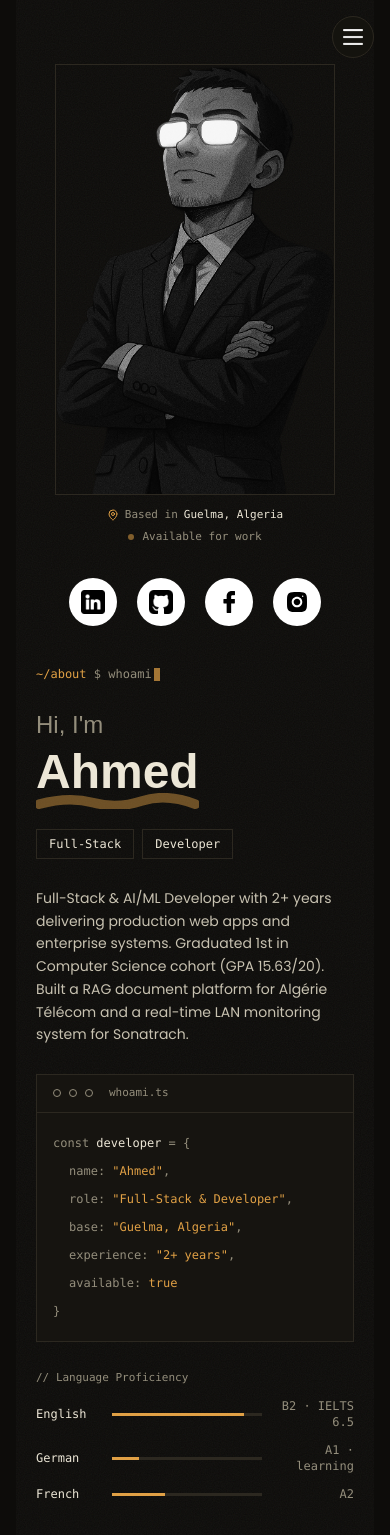
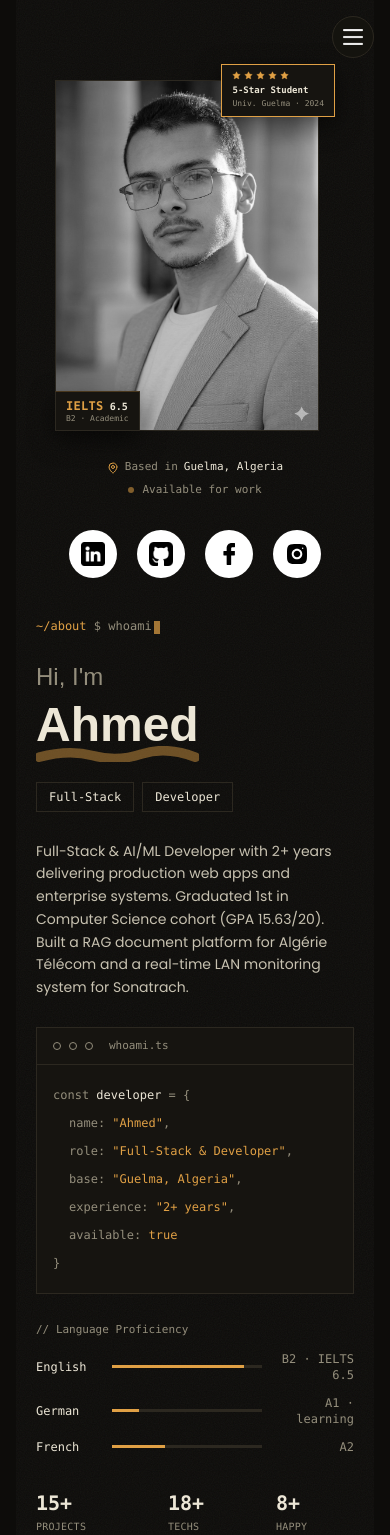
Before and after one commit to 0ahmed0ghoul/GA-Portfolio, a React (Vite) app: page / in a window 390 px wide. Shown: the top 1535 px of the page. Built offline with nearby package versions, Linux system fonts and the light colour scheme; a web font is replaced by a local one.

Commit message:
added badges

```diff
--- a/src/sections/_AboutMe.jsx
+++ b/src/sections/_AboutMe.jsx
@@ -1,7 +1,7 @@
 import { useTranslation } from "react-i18next";
 import { useState, useEffect, useRef } from "react";
 import { socialMedia, statistics } from "../constants";
-import { me } from "../assets/images";
+import me from "../assets/images/me.jpg";
 import {
   motion,
   useInView,
@@ -10,63 +10,66 @@ import {
 } from "framer-motion";
 import { ArrowRight, MapPin } from "lucide-react";
 
-/**
- * Type system
- * — Headline (name) → "Space Grotesk"
- * — Everything else (labels, code, data) → "JetBrains Mono"
- * Make sure both are registered globally, e.g. in tailwind.config.js:
- *   fontFamily: {
- *     display: ["Space Grotesk", "sans-serif"],
- *     mono: ["JetBrains Mono", "monospace"],
- *   }
- *
- * Translation keys this file needs that may not exist yet:
- *   about.french        →  "French" / "Français"
- *   about.french_level  →  e.g. "A2"
- * (Swapped out "portuguese" for "french" to match the real language set —
- * English / German / French. Drop the old portuguese keys if unused elsewhere.)
- *
- * No longer imported: the `down` and `experience` icon assets, and `Button`
- * from ../components — the CTA and badges now reuse the same icon family
- * (lucide) for visual consistency. The asset files themselves are untouched.
- */
+const INK     = "#0d0c0a";
+const SURFACE = "#161410";
+const BORDER  = "#2c2820";
+const PAPER   = "#ece6d6";
+const BODY    = "#c8c2b1";
+const ASH     = "#948e7c";
+const AMBER   = "#e0a045";
 
-const INK = "#0d0c0a"; // background
-const SURFACE = "#161410"; // panel fill
-const BORDER = "#2c2820"; // hairline
-const PAPER = "#ece6d6"; // primary text
-const BODY = "#c8c2b1"; // paragraph text
-const ASH = "#948e7c"; // secondary / labels
-const AMBER = "#e0a045"; // single accent
-
-// Only this literal command string is typed character-by-character — it's
-// terminal syntax, not translated copy, so it's safe to animate regardless
-// of the active locale or text direction.
 const TypedPrompt = ({ text, active, speed = 40, onDone }) => {
   const [shown, setShown] = useState("");
-
   useEffect(() => {
     if (!active) return undefined;
     let i = 0;
     const id = setInterval(() => {
       i += 1;
       setShown(text.slice(0, i));
-      if (i >= text.length) {
-        clearInterval(id);
-        onDone?.();
-      }
+      if (i >= text.length) { clearInterval(id); onDone?.(); }
     }, speed);
     return () => clearInterval(id);
   }, [active, text, speed]);
-
   return <>{shown}</>;
 };
+
+// ── Reusable star row ────────────────────────────────────────────────────────
+const Stars = ({ n = 5 }) => (
+  <div className="flex items-center gap-[3px]">
+    {Array.from({ length: n }).map((_, i) => (
+      <svg key={i} width="9" height="9" viewBox="0 0 24 24" aria-hidden="true">
+        <polygon
+          points="12,2 15.09,8.26 22,9.27 17,14.14 18.18,21.02 12,17.77 5.82,21.02 7,14.14 2,9.27 8.91,8.26"
+          fill={AMBER}
+          stroke={AMBER}
+          strokeWidth="1"
+          strokeLinejoin="round"
+        />
+      </svg>
+    ))}
+  </div>
+);
+
+// ── Floating credential badge ────────────────────────────────────────────────
+const Badge = ({ children, style, motionProps }) => (
+  <motion.div
+    className="absolute z-20 px-2.5 py-1.5"
+    style={{
+      backgroundColor: SURFACE,
+      boxShadow: "0 8px 24px rgba(0,0,0,0.55)",
+      ...style,
+    }}
+    {...motionProps}
+  >
+    {children}
+  </motion.div>
+);
 
 const _AboutMe = () => {
   const { t } = useTranslation();
   const [hoveredStat, setHoveredStat] = useState(null);
-  const [promptDone, setPromptDone] = useState(false);
-  const ref = useRef(null);
+  const [promptDone, setPromptDone]   = useState(false);
+  const ref      = useRef(null);
   const isInView = useInView(ref, { once: true, margin: "-80px" });
   const controls = useAnimation();
   const reduceMotion = useReducedMotion();
@@ -76,23 +79,18 @@ const _AboutMe = () => {
   }, [isInView, controls]);
 
   const container = {
-    hidden: {},
+    hidden:  {},
     visible: { transition: { staggerChildren: 0.06, delayChildren: 0.1 } },
   };
-
   const fade = {
-    hidden: { opacity: 0, y: reduceMotion ? 0 : 10 },
-    visible: {
-      opacity: 1,
-      y: 0,
-      transition: { duration: 0.45, ease: "easeOut" },
-    },
+    hidden:  { opacity: 0, y: reduceMotion ? 0 : 10 },
+    visible: { opacity: 1, y: 0, transition: { duration: 0.45, ease: "easeOut" } },
   };
 
   const languages = [
     { key: "english", level: 88 },
-    { key: "german", level: 18 },
-    { key: "french", level: 35 },
+    { key: "german",  level: 18 },
+    { key: "french",  level: 35 },
   ];
 
   const Counter = ({ value }) => {
@@ -100,24 +98,23 @@ const _AboutMe = () => {
     useEffect(() => {
       if (!isInView) return undefined;
       const end = parseInt(value, 10) || 0;
-      if (reduceMotion) {
-        setCount(end);
-        return undefined;
-      }
+      if (reduceMotion) { setCount(end); return undefined; }
       let start = 0;
       const step = Math.max(end / (700 / 16), 1);
       const id = setInterval(() => {
         start += step;
-        if (start >= end) {
-          setCount(end);
-          clearInterval(id);
-        } else {
-          setCount(Math.floor(start));
-        }
+        if (start >= end) { setCount(end); clearInterval(id); }
+        else setCount(Math.floor(start));
       }, 16);
       return () => clearInterval(id);
     }, [isInView, value]);
     return <>{count}+</>;
+  };
+
+  // Shared badge entrance transition
+  const badgeBase = {
+    initial: { opacity: 0, scale: 0.78 },
+    animate: isInView ? { opacity: 1, scale: 1 } : {},
   };
 
   return (
@@ -127,18 +124,13 @@ const _AboutMe = () => {
       className="relative z-0 min-h-screen lg:h-screen overflow-hidden"
       style={{ backgroundColor: INK }}
     >
-      {/* faint paper grain — texture, not gloss */}
       <svg
         className="absolute inset-0 w-full h-full opacity-[0.05] pointer-events-none"
         xmlns="http://www.w3.org/2000/svg"
       >
         <filter id="grain">
-          <feTurbulence
-            type="fractalNoise"
-            baseFrequency="0.85"
-            numOctaves="2"
-            stitchTiles="stitch"
-          />
+          <feTurbulence type="fractalNoise" baseFrequency="0.85"
+                        numOctaves="2" stitchTiles="stitch" />
         </filter>
         <rect width="100%" height="100%" filter="url(#grain)" />
       </svg>
@@ -150,13 +142,41 @@ const _AboutMe = () => {
           initial="hidden"
           animate={controls}
         >
-          {/* ---------- Photo column ---------- */}
+          {/* ── Photo column ──────────────────────────────────────────────── */}
           <motion.div
             variants={fade}
-            className="lg:col-span-4 flex flex-col items-center lg:items-start"
+            className="lg:col-span-4 flex flex-col items-center lg:items-center justify-center"
           >
+            {/*
+             * Outer wrapper: relative + extra padding so badges that
+             * overflow the image boundary are never clipped.
+             */}
+            <div className="relative w-full max-w-[280px] pt-4 pr-4">
+
+              {/* ── Badge: 5-Star Student  (top-right, outside image) ── */}
+              <Badge
+                style={{
+                  top: 0, right: 0,
+                  border: `1px solid ${AMBER}`,
+                }}
+                motionProps={{
+                  ...badgeBase,
+                  transition: { delay: 0.55, duration: 0.4, ease: "backOut" },
+                }}
+              >
+                <Stars n={5} />
+                <p className="font-mono text-[9px] font-semibold mt-1"
+                   style={{ color: PAPER }}>
+                  5-Star Student
+                </p>
+                <p className="font-mono text-[8px]" style={{ color: ASH }}>
+                  Univ. Guelma · 2024
+                </p>
+              </Badge>
+
+              {/* ── Photo ─────────────────────────────────────────────── */}
               <div
-              className="relative w-full max-w-[280px] overflow-hidden"
+                className="relative w-full"
                 style={{ border: `1px solid ${BORDER}` }}
               >
                 <img
@@ -164,32 +184,64 @@ const _AboutMe = () => {
                   alt={t("about.my_picture_alt")}
                   className="w-full h-auto object-cover grayscale hover:grayscale-0 transition-all duration-700 ease-out"
                 />
+
+                {/* ── Badge: IELTS  (bottom-left, overlapping image edge) */}
+                <Badge
+                  style={{
+                    bottom: -1, left: -1,
+                    border: `1px solid ${BORDER}`,
+                    borderTop: `1px solid ${AMBER}40`,
+                  }}
+                  motionProps={{
+                    ...badgeBase,
+                    transition: { delay: 0.75, duration: 0.4, ease: "backOut" },
+                  }}
+                >
+                  <div className="flex items-baseline gap-1.5">
+                    <span
+                      className="font-mono text-xs font-bold tracking-wide"
+                      style={{ color: AMBER }}
+                    >
+                      IELTS
+                    </span>
+                    <span
+                      className="font-mono text-[10px] font-semibold"
+                      style={{ color: PAPER }}
+                    >
+                      6.5
+                    </span>
+                  </div>
+                  <p className="font-mono text-[8px] leading-tight"
+                     style={{ color: ASH }}>
+                    B2 · Academic
+                  </p>
+                </Badge>
+              </div>
             </div>
 
-            <div
-              className="mt-3 flex items-center gap-1.5 font-mono text-[11px]"
-              style={{ color: ASH }}
-            >
+            {/* Location + availability */}
+            <div className="mt-7 flex items-center gap-1.5 font-mono text-[11px]"
+                 style={{ color: ASH }}>
               <MapPin className="w-3 h-3" style={{ color: AMBER }} />
               {t("about.from")}{" "}
               <span style={{ color: PAPER }}>{t("about.location")}</span>
             </div>
 
-            <div
-              className="mt-1.5 flex items-center gap-2 font-mono text-[11px]"
-              style={{ color: ASH }}
-            >
+            <div className="mt-1.5 flex items-center gap-2 font-mono text-[11px]"
+                 style={{ color: ASH }}>
               <span
                 className="inline-block w-1.5 h-1.5 rounded-full animate-pulse"
                 style={{ backgroundColor: AMBER }}
               />
               {t("about.available")}
             </div>
+
+            {/* Social icons */}
             <div className="flex items-center gap-5 mt-8">
               {socialMedia.map((icon) => (
                 <div
-                  className="flex justify-center items-center w-12 h-12 bg-white rounded-full"
                   key={icon.altKey}
+                  className="flex justify-center items-center w-12 h-12 bg-white rounded-full cursor-pointer"
                   onClick={() => window.open(icon.link, "_blank")}
                 >
                   <img
@@ -203,14 +255,11 @@ const _AboutMe = () => {
             </div>
           </motion.div>
 
-          {/* ---------- Content column ---------- */}
+          {/* ── Content column ────────────────────────────────────────────── */}
           <div className="lg:col-span-8 flex flex-col gap-7">
             {/* command-prompt eyebrow */}
-            <motion.div
-              variants={fade}
-              className="font-mono text-xs sm:text-sm"
-              style={{ color: ASH }}
-            >
+            <motion.div variants={fade} className="font-mono text-xs sm:text-sm"
+                        style={{ color: ASH }}>
               <span style={{ color: AMBER }}>~/about</span> ${" "}
               <TypedPrompt
                 text="whoami"
@@ -226,15 +275,10 @@ const _AboutMe = () => {
             </motion.div>
 
             {/* name */}
-            <motion.h1
-              variants={fade}
-              className="leading-[1.05]"
-              style={{ fontFamily: "'Space Grotesk', sans-serif" }}
-            >
-              <span
-                className="block text-2xl sm:text-3xl font-normal"
-                style={{ color: ASH }}
-              >
+            <motion.h1 variants={fade} className="leading-[1.05]"
+                       style={{ fontFamily: "'Space Grotesk', sans-serif" }}>
+              <span className="block text-2xl sm:text-3xl font-normal"
+                    style={{ color: ASH }}>
                 {t("about.greeting")}
               </span>
               <span
@@ -248,99 +292,57 @@ const _AboutMe = () => {
                   preserveAspectRatio="none"
                   initial={{ pathLength: 0, opacity: 0 }}
                   animate={isInView ? { pathLength: 1, opacity: 1 } : {}}
-                  transition={{
-                    duration: reduceMotion ? 0 : 0.9,
-                    delay: 0.5,
-                    ease: "easeInOut",
-                  }}
+                  transition={{ duration: reduceMotion ? 0 : 0.9, delay: 0.5, ease: "easeInOut" }}
                 >
                   <path
                     d="M2,7 Q20,2 35,6 T65,5 T98,7"
-                    fill="none"
-                    stroke={AMBER}
-                    strokeWidth="6"
-                    strokeLinecap="round"
-                    opacity="0.45"
+                    fill="none" stroke={AMBER} strokeWidth="6"
+                    strokeLinecap="round" opacity="0.45"
                   />
                 </motion.svg>
               </span>
             </motion.h1>
 
             {/* role tags */}
-            <motion.div
-              variants={fade}
-              className="flex flex-wrap gap-2 font-mono text-xs sm:text-sm"
-            >
+            <motion.div variants={fade}
+                        className="flex flex-wrap gap-2 font-mono text-xs sm:text-sm">
               {["profession1", "profession2"].map((prof) => (
-                <span
-                  key={prof}
-                  className="px-3 py-1.5"
-                  style={{ color: PAPER, border: `1px solid ${BORDER}` }}
-                >
+                <span key={prof} className="px-3 py-1.5"
+                      style={{ color: PAPER, border: `1px solid ${BORDER}` }}>
                   {t(`about.${prof}`)}
                 </span>
               ))}
             </motion.div>
 
             {/* description */}
-            <motion.p
-              variants={fade}
+            <motion.p variants={fade}
                       className="max-w-xl text-sm sm:text-base leading-relaxed"
-              style={{ color: BODY }}
-            >
+                      style={{ color: BODY }}>
               {t("about.description")}
             </motion.p>
 
-            {/* code panel — structured summary */}
-            <motion.div
-              variants={fade}
-              className="w-full max-w-xl"
-              style={{
-                border: `1px solid ${BORDER}`,
-                backgroundColor: SURFACE,
-              }}
-            >
-              <div
-                className="flex items-center gap-2 px-4 py-2.5"
-                style={{ borderBottom: `1px solid ${BORDER}` }}
-              >
-                <span
-                  className="w-2 h-2 rounded-full"
-                  style={{ border: `1px solid ${ASH}` }}
-                />
-                <span
-                  className="w-2 h-2 rounded-full"
-                  style={{ border: `1px solid ${ASH}` }}
-                />
-                <span
-                  className="w-2 h-2 rounded-full"
-                  style={{ border: `1px solid ${ASH}` }}
-                />
-                <span
-                  className="ml-2 font-mono text-[11px]"
-                  style={{ color: ASH }}
-                >
-                  whoami.ts
-                </span>
+            {/* whoami.ts panel */}
+            <motion.div variants={fade} className="w-full max-w-xl"
+                        style={{ border: `1px solid ${BORDER}`, backgroundColor: SURFACE }}>
+              <div className="flex items-center gap-2 px-4 py-2.5"
+                   style={{ borderBottom: `1px solid ${BORDER}` }}>
+                <span className="w-2 h-2 rounded-full" style={{ border: `1px solid ${ASH}` }} />
+                <span className="w-2 h-2 rounded-full" style={{ border: `1px solid ${ASH}` }} />
+                <span className="w-2 h-2 rounded-full" style={{ border: `1px solid ${ASH}` }} />
+                <span className="ml-2 font-mono text-[11px]" style={{ color: ASH }}>whoami.ts</span>
               </div>
               <div className="px-4 py-4 font-mono text-xs sm:text-[13px] leading-7">
                 <div style={{ color: ASH }}>
                   const <span style={{ color: PAPER }}>developer</span> = {"{"}
                 </div>
                 <div className="pl-4" style={{ color: ASH }}>
-                  name:{" "}
-                  <span style={{ color: AMBER }}>"{t("about.my_name")}"</span>,
+                  name: <span style={{ color: AMBER }}>"{t("about.my_name")}"</span>,
                 </div>
                 <div className="pl-4" style={{ color: ASH }}>
-                  role:{" "}
-                  <span style={{ color: AMBER }}>
-                    "{t("about.profession1")} & {t("about.profession2")}"
-                  </span>
-                  ,
+                  role: <span style={{ color: AMBER }}>"{t("about.profession1")} & {t("about.profession2")}"</span>,
                 </div>
                 <div className="pl-4" style={{ color: ASH }}>
-                  base:{" "}
-                  <span style={{ color: AMBER }}>"{t("about.location")}"</span>,
+                  base: <span style={{ color: AMBER }}>"{t("about.location")}"</span>,
                 </div>
                 <div className="pl-4" style={{ color: ASH }}>
                   experience: <span style={{ color: AMBER }}>"2+ years"</span>,
@@ -359,27 +361,17 @@ const _AboutMe = () => {
               </p>
               <div className="flex flex-col gap-3">
                 {languages.map((lang) => (
-                  <div
-                    key={lang.key}
-                    className="flex items-center gap-3 font-mono text-xs"
-                  >
+                  <div key={lang.key} className="flex items-center gap-3 font-mono text-xs">
                     <span className="w-16 sm:w-20" style={{ color: PAPER }}>
                       {t(`about.${lang.key}`)}
                     </span>
-                    <div
-                      className="flex-1 h-[3px]"
-                      style={{ backgroundColor: BORDER }}
-                    >
+                    <div className="flex-1 h-[3px]" style={{ backgroundColor: BORDER }}>
                       <motion.div
                         className="h-full"
                         style={{ backgroundColor: AMBER }}
                         initial={{ width: 0 }}
                         animate={isInView ? { width: `${lang.level}%` } : {}}
-                        transition={{
-                          duration: reduceMotion ? 0 : 0.8,
-                          delay: 0.3,
-                          ease: "easeOut",
-                        }}
+                        transition={{ duration: reduceMotion ? 0 : 0.8, delay: 0.3, ease: "easeOut" }}
                       />
                     </div>
                     <span className="w-20 text-right" style={{ color: ASH }}>
@@ -391,28 +383,21 @@ const _AboutMe = () => {
             </motion.div>
 
             {/* stats + CTA */}
-            <motion.div
-              variants={fade}
-              className="flex flex-col sm:flex-row sm:items-center gap-6 sm:gap-10 pt-2"
-            >
+            <motion.div variants={fade}
+                        className="flex flex-col sm:flex-row sm:items-center gap-6 sm:gap-10 pt-2">
               <div className="flex gap-6 sm:gap-8">
                 {statistics.map((stat, index) => (
-                  <div
-                    key={index}
-                    className="flex flex-col gap-1"
+                  <div key={index} className="flex flex-col gap-1"
                        onMouseEnter={() => setHoveredStat(index)}
-                    onMouseLeave={() => setHoveredStat(null)}
-                  >
+                       onMouseLeave={() => setHoveredStat(null)}>
                     <span
                       className="font-mono text-xl sm:text-2xl font-semibold transition-colors duration-300"
                       style={{ color: hoveredStat === index ? AMBER : PAPER }}
                     >
                       <Counter value={stat.value} />
                     </span>
-                    <span
-                      className="font-mono text-[10px] uppercase tracking-wide"
-                      style={{ color: ASH }}
-                    >
+                    <span className="font-mono text-[10px] uppercase tracking-wide"
+                          style={{ color: ASH }}>
                       {t(`stats.${stat.label.toLowerCase().replace(" ", "_")}`)}
                     </span>
                   </div>
@@ -422,11 +407,7 @@ const _AboutMe = () => {
               <a
                 href="#projects"
                 className="group inline-flex items-center gap-2 font-mono text-sm px-4 py-2.5 self-start transition-colors duration-300 focus-visible:outline focus-visible:outline-2 focus-visible:outline-offset-2"
-                style={{
-                  border: `1px solid ${AMBER}`,
-                  color: AMBER,
-                  outlineColor: AMBER,
-                }}
+                style={{ border: `1px solid ${AMBER}`, color: AMBER, outlineColor: AMBER }}
               >
                 <span style={{ color: ASH }}>./</span>
                 {t("about.see_projects")}
```
Also changed, not shown: src/assets/images/me.jpg (added). Lines whose indentation alone changed are shown as unchanged.
